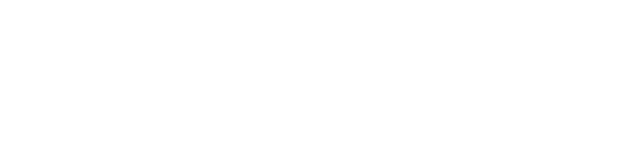
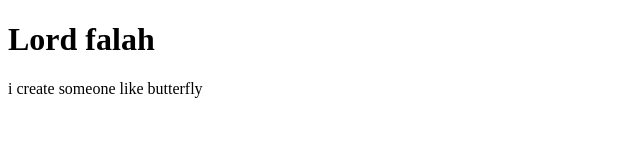
Before and after one commit to lordfalah/ignoreee, a plain HTML site: page index.html in a window 1280 px wide. Shown: the whole page, without its empty margins (0-640 px from the left). Drawn offline with Linux system fonts and the light colour scheme.

Commit message:
add modeifed file container

```diff
--- a/index.html
+++ b/index.html
@@ -7,6 +7,13 @@
     <title>irfin falah</title>
 </head>
 <body>
+    <div class="container">
+        <div class="content">
+            <h1>Lord falah</h1>
+            <span>i create someone like butterfly</span>
+        </div>
+    </div>
+
 
 </body>
 </html>
```
